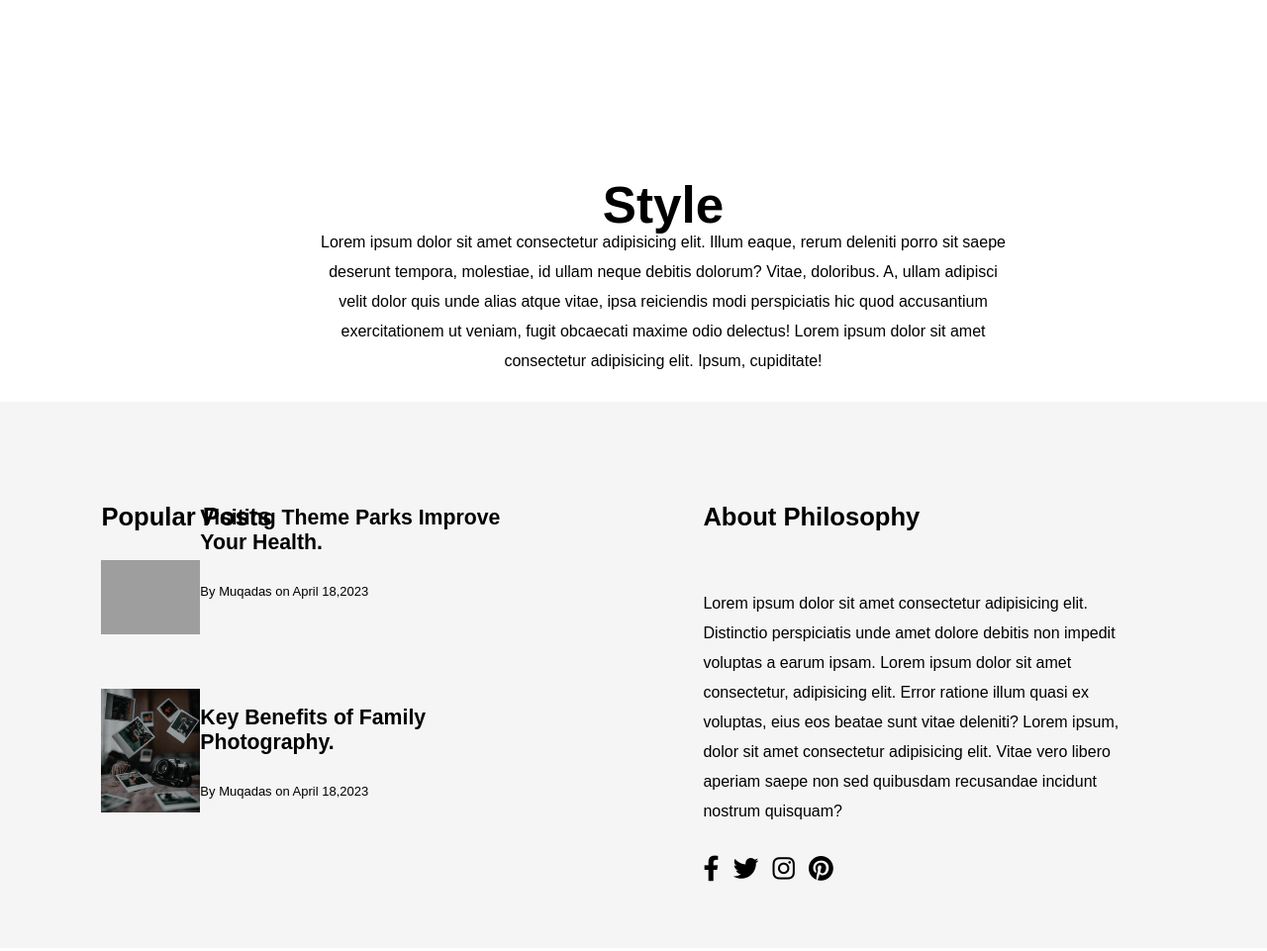
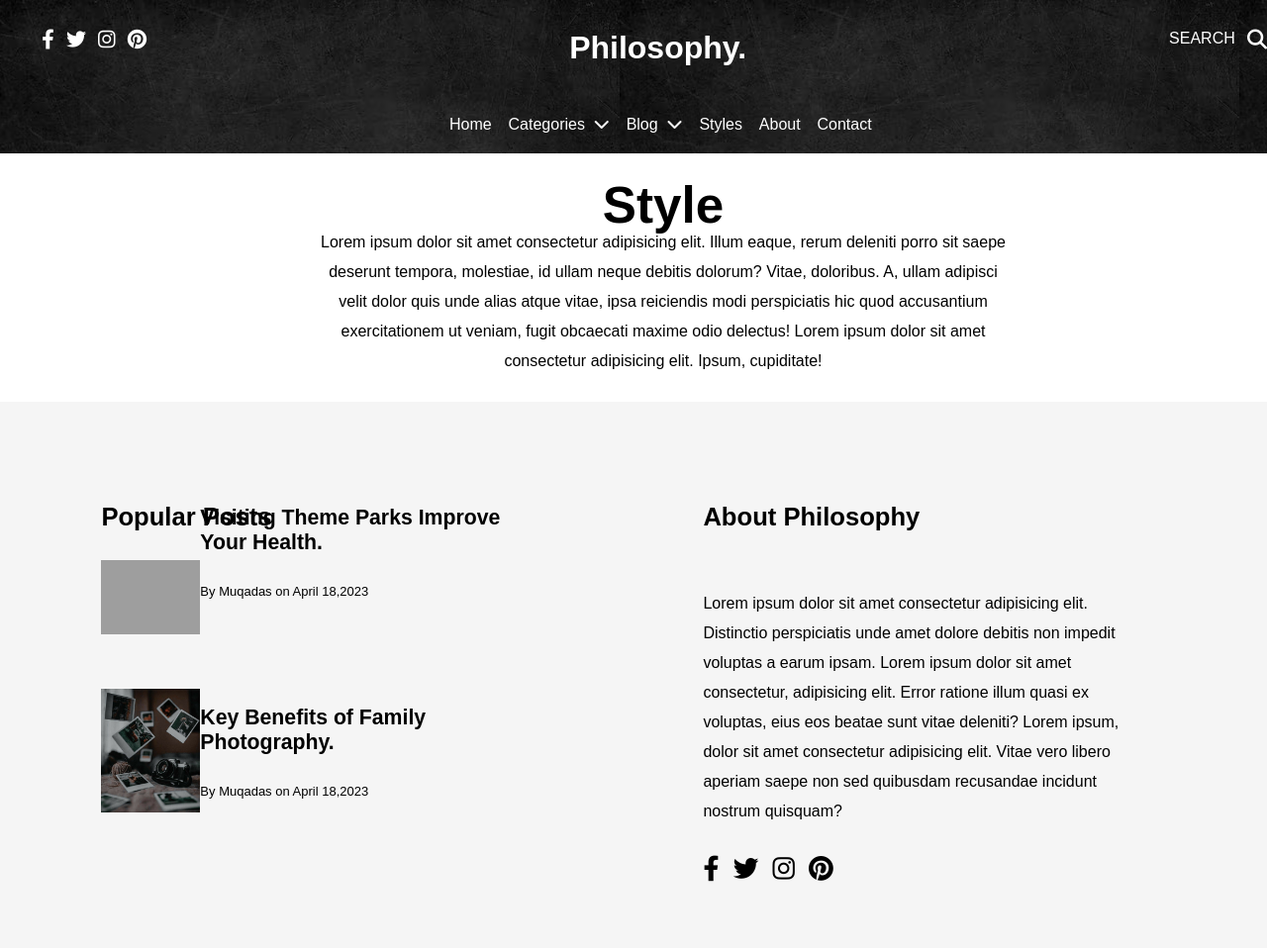
Before and after one commit to muqadaskhan129/project3, a plain HTML site: page style.html in a window 1280 px wide. Shown: the top 961 px of the page at 99% size. Drawn offline with Linux system fonts and the light colour scheme; the site is published under a folder, as on GitHub Pages, so addresses that start at the root find nothing.

Commit message:
style.css

```diff
--- a/style.css
+++ b/style.css
@@ -4,7 +4,7 @@
     font-family: "metropolis-regular", sans-serif;
 }
 .first{
-    background-image: url(/background.avif);
+    background-image: url(background.avif);
     size: 100%;
 }
 header{
```
